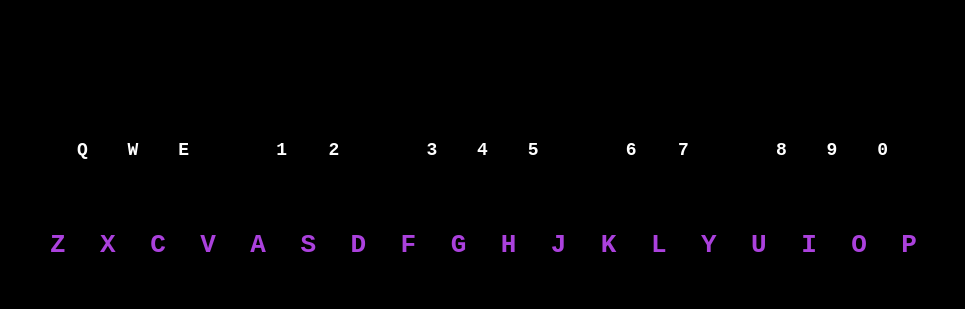
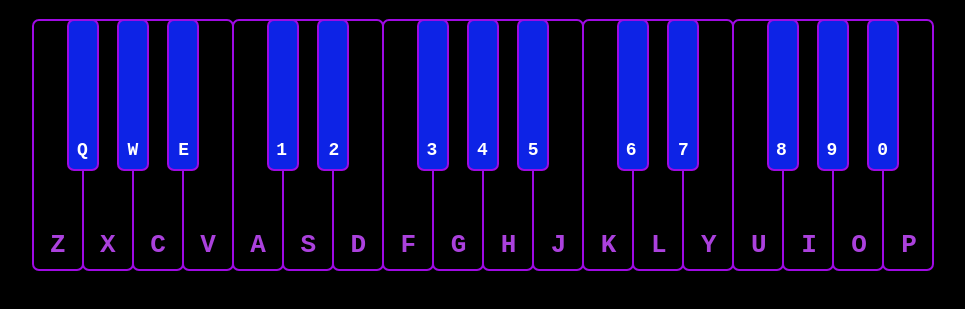
Before and after one commit to AmandaMitchell707/PianoPlay, a website built with webpack: page index.html in a window 1280 px wide. Shown: the part 115-424 px from the top of the page, without its empty margins (152-1117 px from the left). Built offline with nearby package versions, Linux system fonts and the light colour scheme.

```diff
--- a/index.html
+++ b/index.html
@@ -4,6 +4,7 @@
   <head>
     <meta charset="UTF-8">
     <meta name="viewport" content="width=device-width">
+    <link rel="shortcut icon"href="assets/images/favicon.ico" type="image/x-icon">
     <link rel="stylesheet" href="assets/styles/reset.css" />
     <link rel="stylesheet" href="assets/styles/index.css" />
     <title>Piano Play</title>
@@ -32,7 +33,7 @@
         </div>
 
         <svg class="piano" id="piano" width=930 height=300>
-          <!-- <rect data-key="90" class="key white-key" x="10" y="5" rx="6" ry="6" width="50" height="250"></rect>
+          <rect data-key="90" class="key white-key" x="10" y="5" rx="6" ry="6" width="50" height="250"></rect>
           <rect data-key="88" class="key white-key" x="60" y="5" rx="6" ry="6" width="50" height="250"></rect>
           <rect data-key="67" class="key white-key" x="110" y="5" rx="6" ry="6" width="50" height="250"></rect>
           <rect data-key="86" class="key white-key" x="160" y="5" rx="6" ry="6" width="50" height="250"></rect>
@@ -49,9 +50,9 @@
           <rect data-key="85" class="key white-key" x="710" y="5" rx="6" ry="6" width="50" height="250"></rect>
           <rect data-key="73" class="key white-key" x="760" y="5" rx="6" ry="6" width="50" height="250"></rect>
           <rect data-key="79" class="key white-key" x="810" y="5" rx="6" ry="6" width="50" height="250"></rect>
-          <rect data-key="80" class="key white-key" x="860" y="5" rx="6" ry="6" width="50" height="250"></rect> -->
+          <rect data-key="80" class="key white-key" x="860" y="5" rx="6" ry="6" width="50" height="250"></rect>
 
-          <!-- <rect data-key="81" class="key black-key" x="45" y="5" rx="6" ry="6" width="30" height="150"></rect>
+          <rect data-key="81" class="key black-key" x="45" y="5" rx="6" ry="6" width="30" height="150"></rect>
           <rect data-key="87" class="key black-key" x="95" y="5" rx="6" ry="6" width="30" height="150"></rect>
           <rect data-key="69" class="key black-key" x="145" y="5" rx="6" ry="6" width="30" height="150"></rect>
           <rect data-key="49" class="key black-key" x="245" y="5" rx="6" ry="6" width="30" height="150"></rect>
@@ -63,7 +64,7 @@
           <rect data-key="55" class="key black-key" x="645" y="5" rx="6" ry="6" width="30" height="150"></rect>
           <rect data-key="56" class="key black-key" x="745" y="5" rx="6" ry="6" width="30" height="150"></rect>
           <rect data-key="57" class="key black-key" x="795" y="5" rx="6" ry="6" width="30" height="150"></rect>
-          <rect data-key="48" class="key black-key" x="845" y="5" rx="6" ry="6" width="30" height="150"></rect> -->
+          <rect data-key="48" class="key black-key" x="845" y="5" rx="6" ry="6" width="30" height="150"></rect>
         </svg>
         <div class="labels white-key-labels">
           <kbd>Z</kbd>
```
Also changed, not shown: assets/images/favicon.ico (added).
